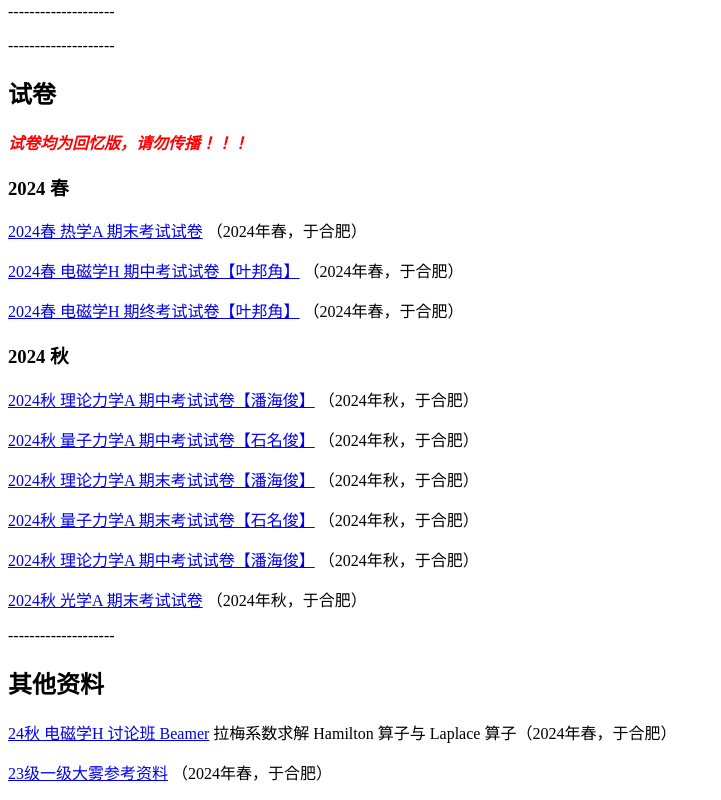
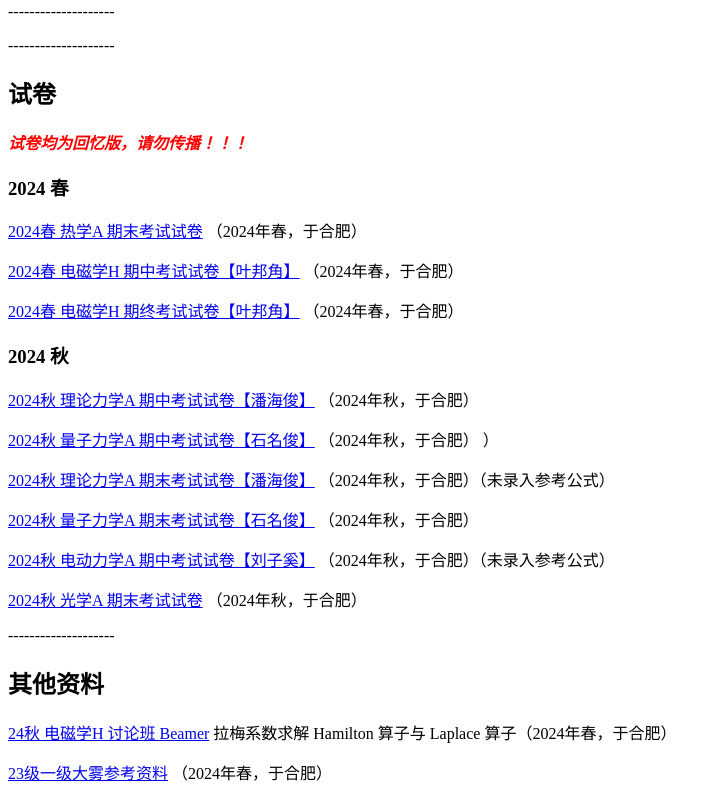
Before and after one commit to Phiyu/yu-ustc.github.io, a plain HTML site: page index.html in a window 1280 px wide. Shown: the part 1594-2394 px from the top of the page, without its empty margins (0-721 px from the left). Drawn offline with Linux system fonts and the light colour scheme.

Commit message:
Update index.html

```diff
--- a/index.html
+++ b/index.html
@@ -130,14 +130,14 @@ text-align: justify
     <p> <underline><a href="2024秋理论力学A期中考试试卷【潘海俊】.pdf">2024秋 理论力学A 期中考试试卷【潘海俊】</a></underline> （2024年秋，于合肥）
 
     <p> <underline><a href="2024秋量子力学A期中考试试卷【石名俊】.pdf">2024秋 量子力学A 期中考试试卷【石名俊】</a></underline> （2024年秋，于合肥）
-
-    <p> <underline><a href="2024秋理论力学A期末考试试卷【潘海俊】.pdf">2024秋 理论力学A 期末考试试卷【潘海俊】</a></underline> （2024年秋，于合肥）
+）
+    <p> <underline><a href="2024秋理论力学A期末考试试卷【潘海俊】.pdf">2024秋 理论力学A 期末考试试卷【潘海俊】</a></underline> （2024年秋，于合肥）（未录入参考公式）
 
     <p> <underline><a href="2024秋量子力学A期末考试试卷【石名俊】.pdf">2024秋 量子力学A 期末考试试卷【石名俊】</a></underline> （2024年秋，于合肥）
 
-    <p> <underline><a href="2024秋电动力学期末考试试卷【刘子奚】.pdf">2024秋 理论力学A 期中考试试卷【潘海俊】</a></underline> （2024年秋，于合肥）
+    <p> <underline><a href="2024秋电动力学期末考试试卷【刘子奚】.pdf">2024秋 电动力学A 期中考试试卷【刘子奚】</a></underline> （2024年秋，于合肥）（未录入参考公式）
 
-    <p> <underline><a href="2024秋光学A期中考试试卷.pdf">2024秋 光学A 期末考试试卷</a></underline> （2024年秋，于合肥）
+    <p> <underline><a href="2024秋光学A期末考试试卷.pdf">2024秋 光学A 期末考试试卷</a></underline> （2024年秋，于合肥）
 
     <p>--------------------</p>
 
```
